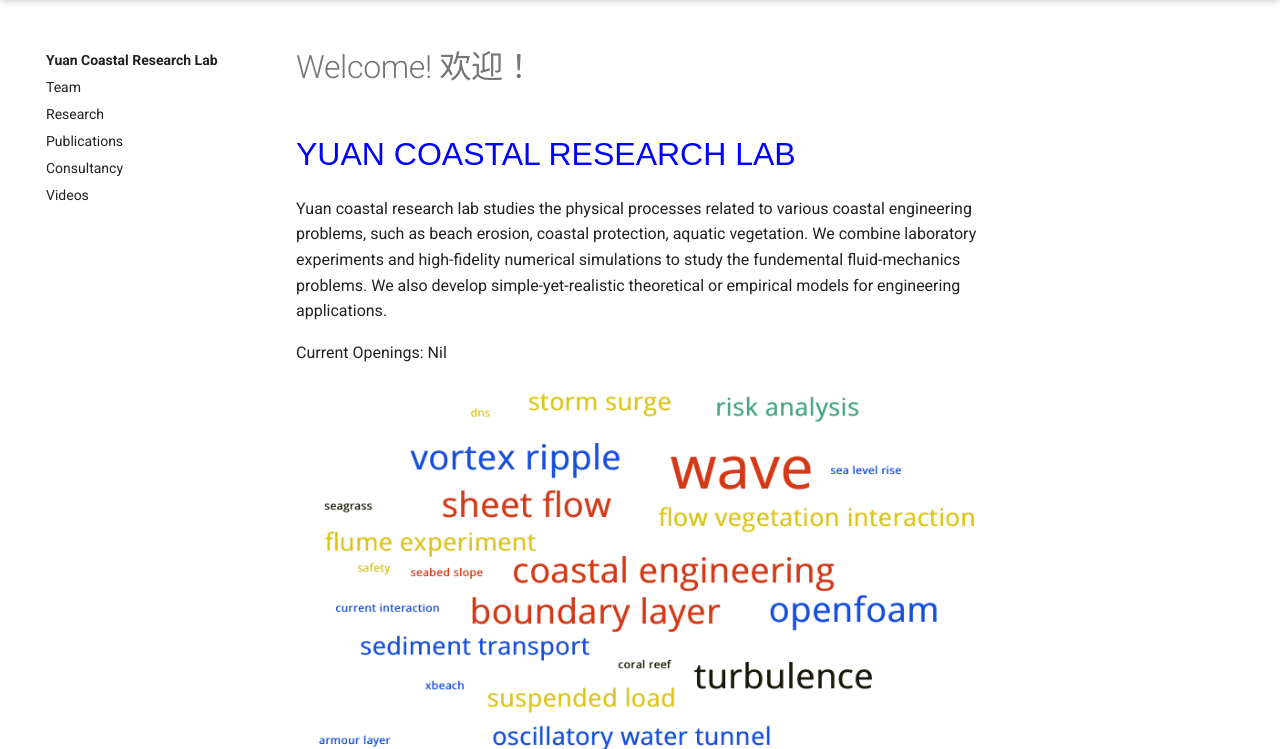
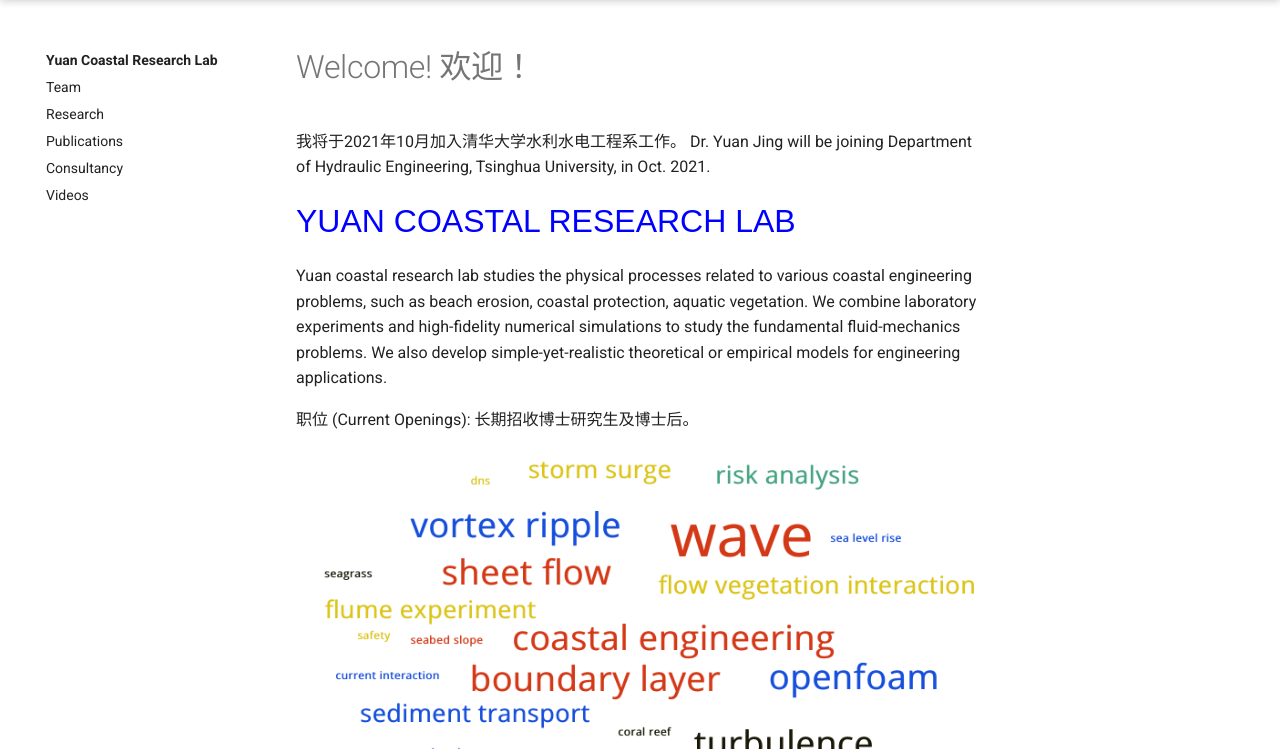
Before and after one commit to YuanJingLab/YuanJing, a plain HTML site: page index.html in a window 1280 px wide. Shown: the part 51-800 px from the top of the page. Drawn offline with Linux system fonts and the light colour scheme.

Commit message:
Deployed d11f842 with MkDocs version: 1.1.2

```diff
--- a/index.html
+++ b/index.html
@@ -267,9 +267,12 @@
 
 
                 <h1 id="welcome">Welcome! 欢迎！</h1>
+<p>我将于2021年10月加入清华大学水利水电工程系工作。
+Dr. Yuan Jing will be joining Department of Hydraulic Engineering, Tsinghua University, in Oct. 2021. </p>
 <p><span style="color:blue; font-family:Arial; font-size:2em;">YUAN COASTAL RESEARCH LAB</span></p>
-<p>Yuan coastal research lab studies the physical processes related to various coastal engineering problems, such as beach erosion, coastal protection, aquatic vegetation. We combine laboratory experiments and high-fidelity numerical simulations to study the fundemental fluid-mechanics problems. We also develop simple-yet-realistic theoretical or empirical models for engineering applications. </p>
-<p>Current Openings: Nil</p>
+<p>Yuan coastal research lab studies the physical processes related to various coastal engineering problems, such as beach erosion, coastal protection, aquatic vegetation. We combine laboratory experiments and high-fidelity numerical simulations to study the fundamental fluid-mechanics problems. We also develop simple-yet-realistic theoretical or empirical models for engineering applications. </p>
+<p>职位 (Current Openings):
+长期招收博士研究生及博士后。</p>
 <p><img src="./img/keyword.png" alt="drawing" width="700"/></p>
 
 
```
Also changed, not shown: search/search_index.json (+1 -1 lines), 1 other file.
